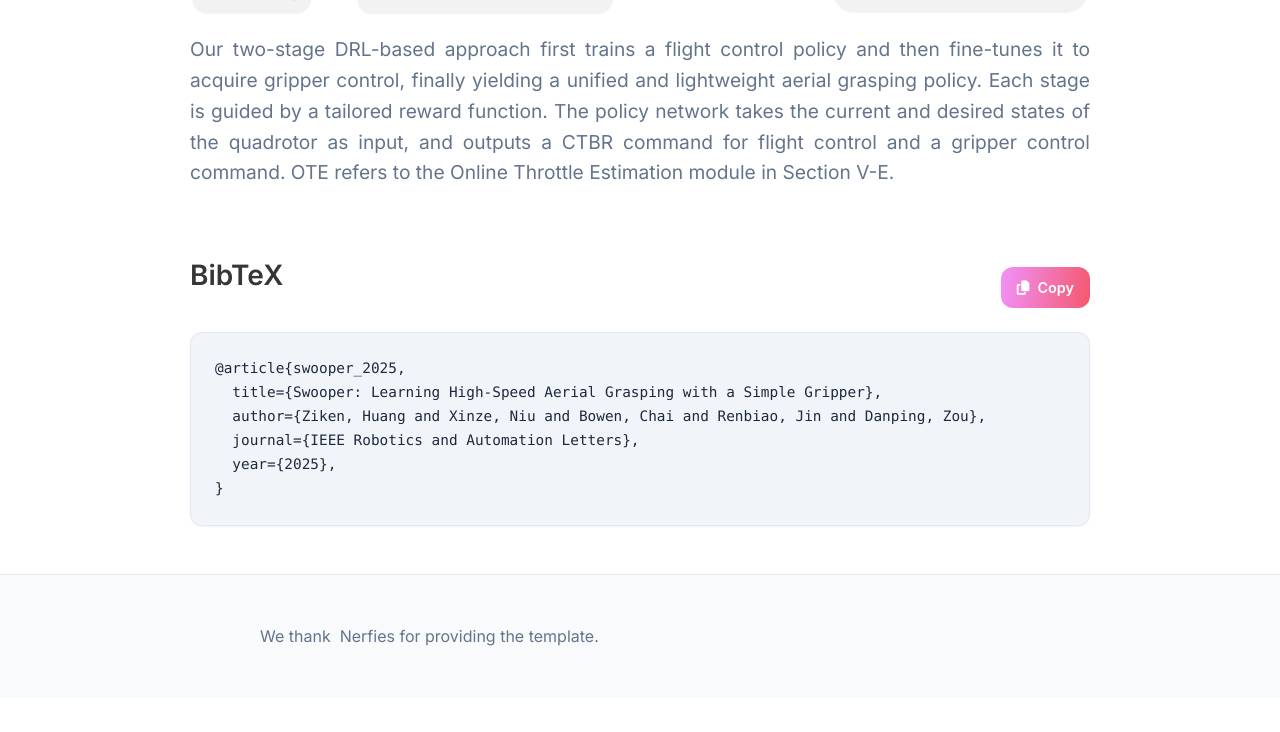
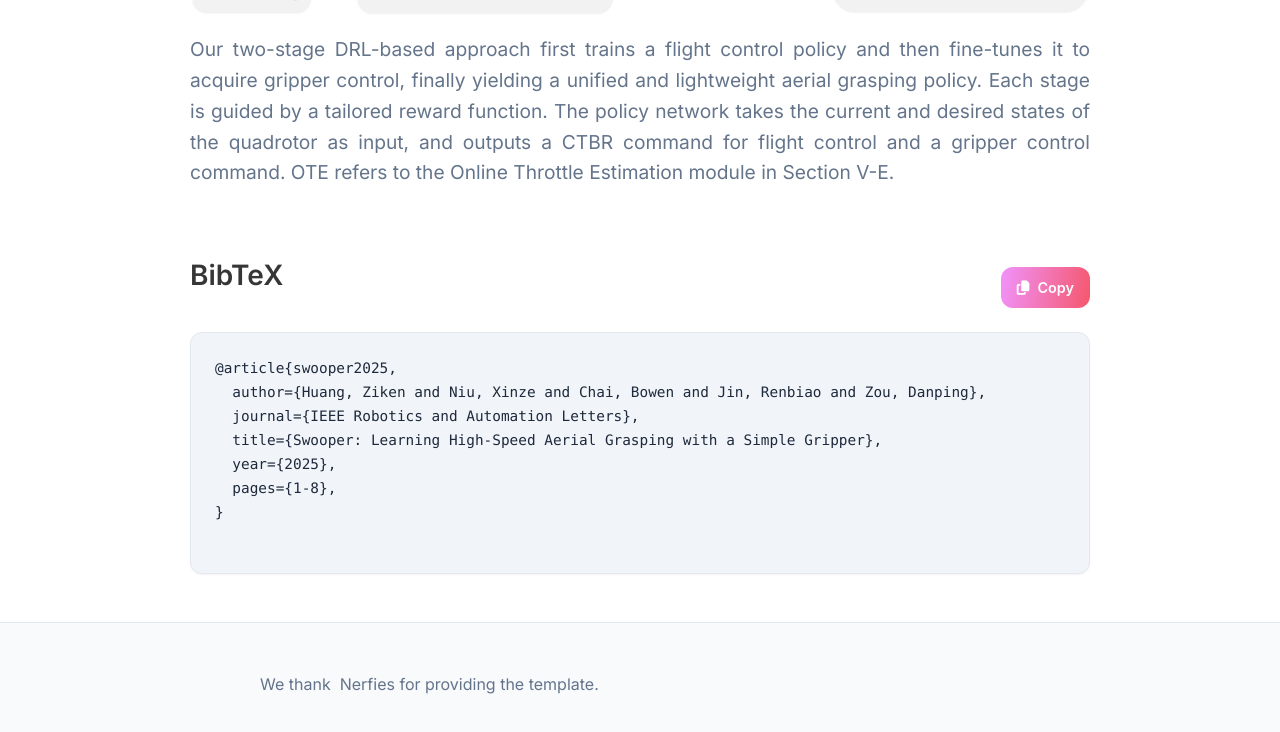
Before and after one commit to ZikenHuang/Swooper, a plain HTML site: page index.html in a window 1280 px wide. Shown: the part 2693-3425 px from the top of the page. Before the commit the page ends 3391 px from the top, so only its background shows below. Drawn offline with nearby package versions, Linux system fonts and the light colour scheme; some icons are missing.

Commit message:
update citation

```diff
--- a/index.html
+++ b/index.html
@@ -360,12 +360,15 @@ for flight control and a gripper control command. OTE refers to the Online Throt
           <span class="copy-text">Copy</span>
         </button>
       </div>
-      <pre id="bibtex-code"><code>@article{swooper_2025,
+      <pre id="bibtex-code"><code>@article{swooper2025,
+  author={Huang, Ziken and Niu, Xinze and Chai, Bowen and Jin, Renbiao and Zou, Danping},
+  journal={IEEE Robotics and Automation Letters},
   title={Swooper: Learning High-Speed Aerial Grasping with a Simple Gripper},
-  author={Ziken, Huang and Xinze, Niu and Bowen, Chai and Renbiao, Jin and Danping, Zou},
-  journal={IEEE Robotics and Automation Letters},
   year={2025},
-}</code></pre>
+  pages={1-8},
+}
+
+</code></pre>
     </div>
 </section>
 <!--End BibTex citation -->
```
